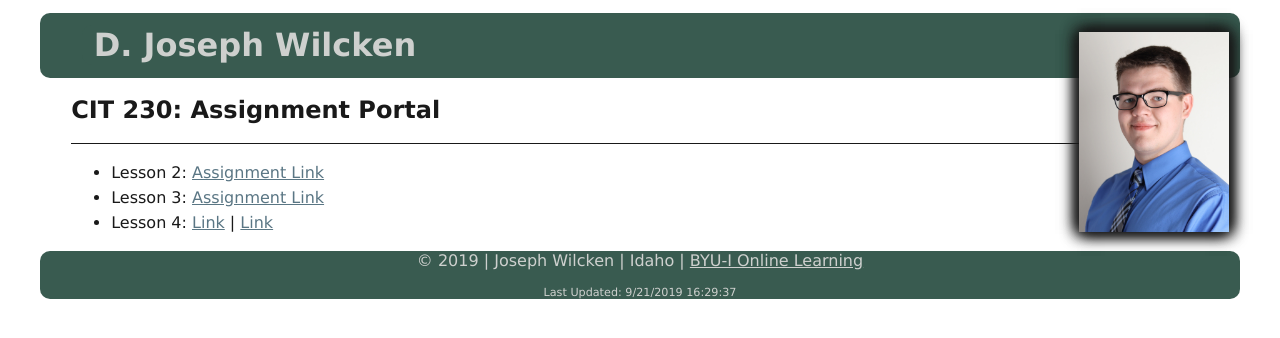
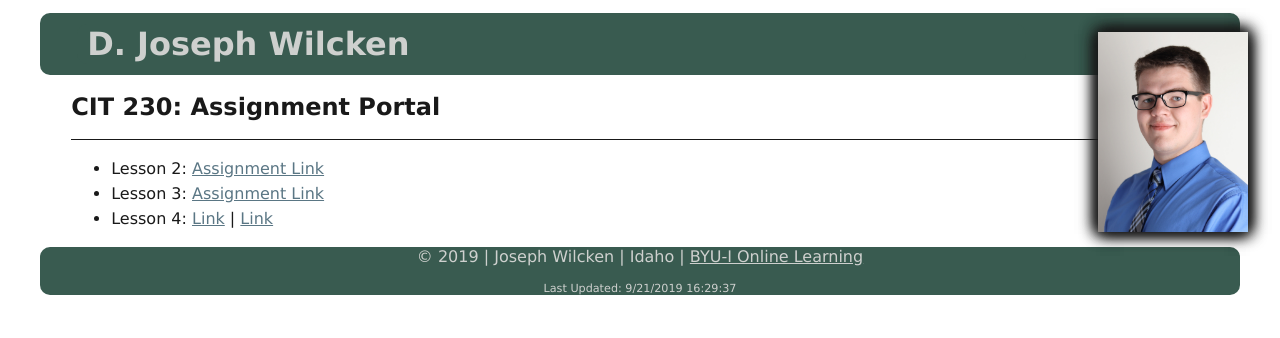
Before and after one commit to djwilck/djwilck.github.io, a plain HTML site: page index.html in a window 1280 px wide. Drawn offline with Linux system fonts and the light colour scheme.

Commit message:
Update - small browser

```diff
--- a/css/main.css
+++ b/css/main.css
@@ -18,6 +18,7 @@ a:hover {
     padding: 1px;
     padding-left: 1%;
     margin: 1% 2.5% 1%;
+    padding-right: 15%;
 }
 
 footer {
@@ -42,7 +43,7 @@ footer a {
 #portrait img {
     box-shadow: 2px 2px 15px #191919, -2px 2px 15px #191919, -2px -2px 15px #191919, 2px -2px 15px #191919;
     position: absolute;
-    right: 4%;
+    right: 2.5%;
     top: 4%;
 
 }
@@ -61,3 +62,7 @@ main {
     padding: 0 5% 0;
     line-height: 25px;
 }
+
+main h2{
+    padding-right: 200px;
+}
```
